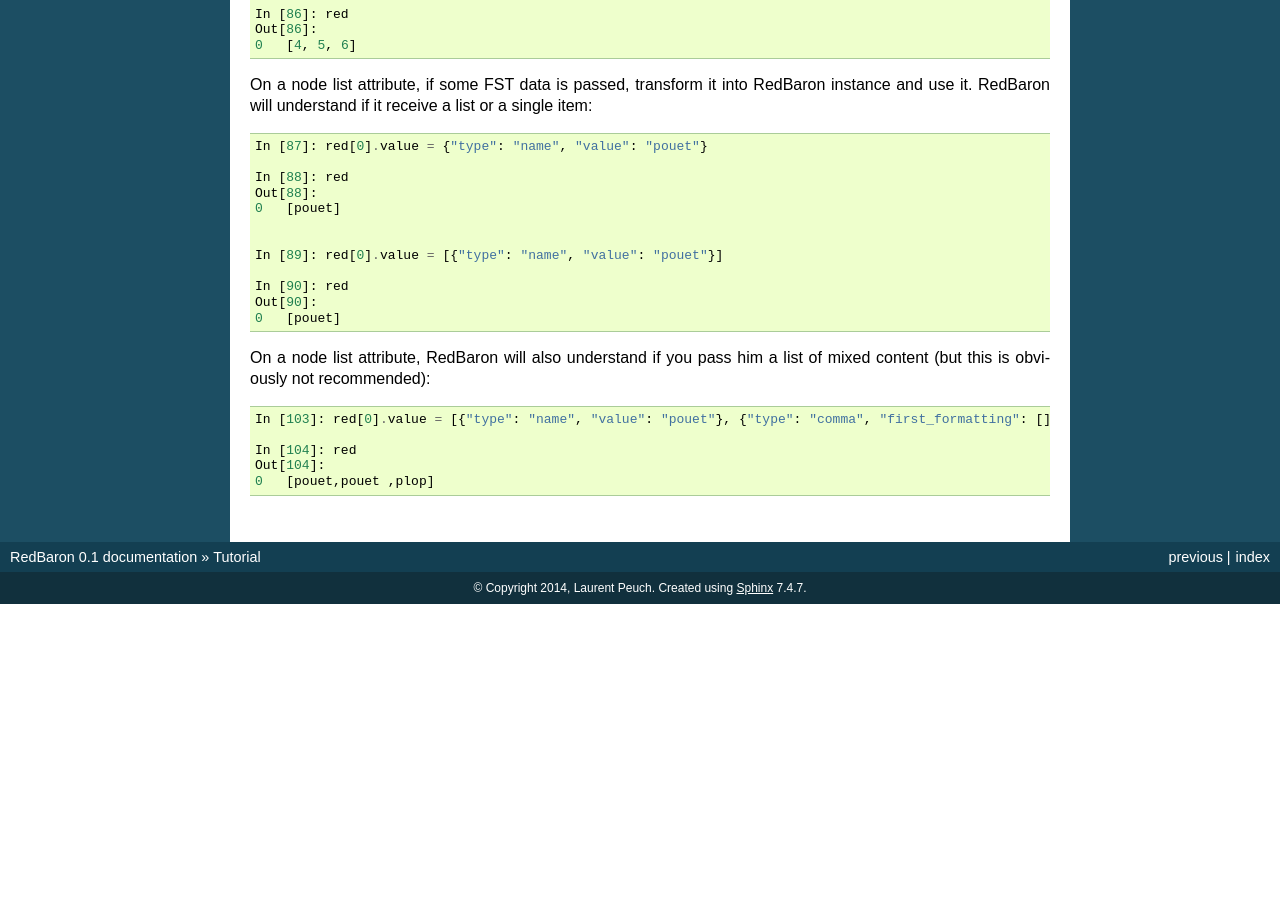
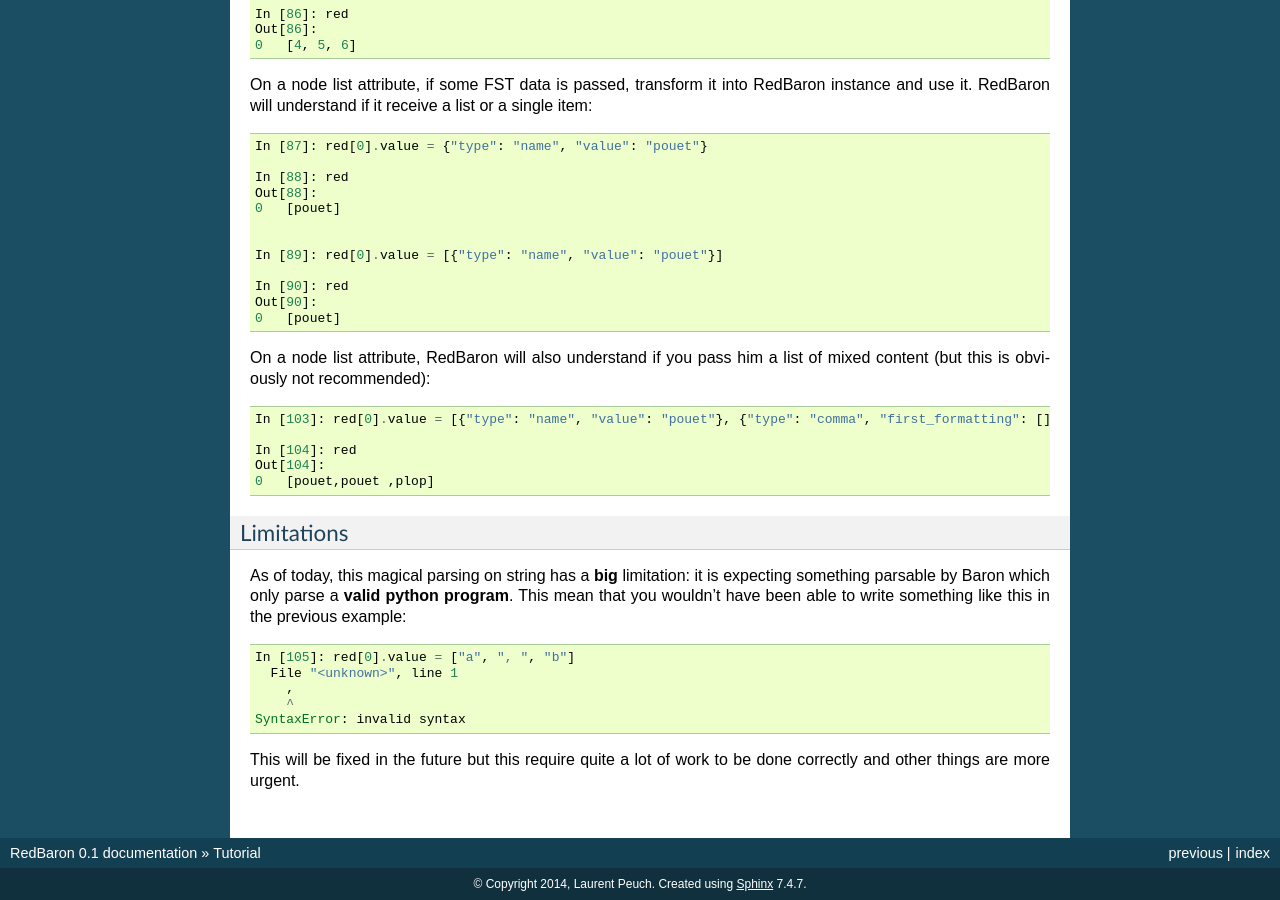
Before and after one commit to PyCQA/redbaron, a Sphinx documentation site: the page built from docs/quickstart.rst, in a window 1280 px wide and 900 px high, scrolled down 7537 px. Built offline with Sphinx 7.4.7, drawn with Linux system fonts in a browser that asks for light colours; before the commit the page ends 8141 px from its top, so only the background shows below that.

Commit message:
[doc] document limitations of magical assignement

```diff
--- a/docs/quickstart.rst
+++ b/docs/quickstart.rst
@@ -523,3 +523,22 @@ of mixed content (but this is obviously not recommended):
     In [104]: red
     Out[104]:
     0   [pouet,pouet ,plop]
+
+Limitations
+~~~~~~~~~~~
+
+As of today, this magical parsing on string has a **big** limitation: it is
+expecting something parsable by Baron which only parse a **valid python
+program**. This mean that you wouldn't have been able to write something like
+this in the previous example:
+
+.. code-block:: python
+
+    In [105]: red[0].value = ["a", ", ", "b"]
+      File "<unknown>", line 1
+        ,
+        ^
+    SyntaxError: invalid syntax
+
+This will be fixed in the future but this require quite a lot of work to be
+done correctly and other things are more urgent.
```
